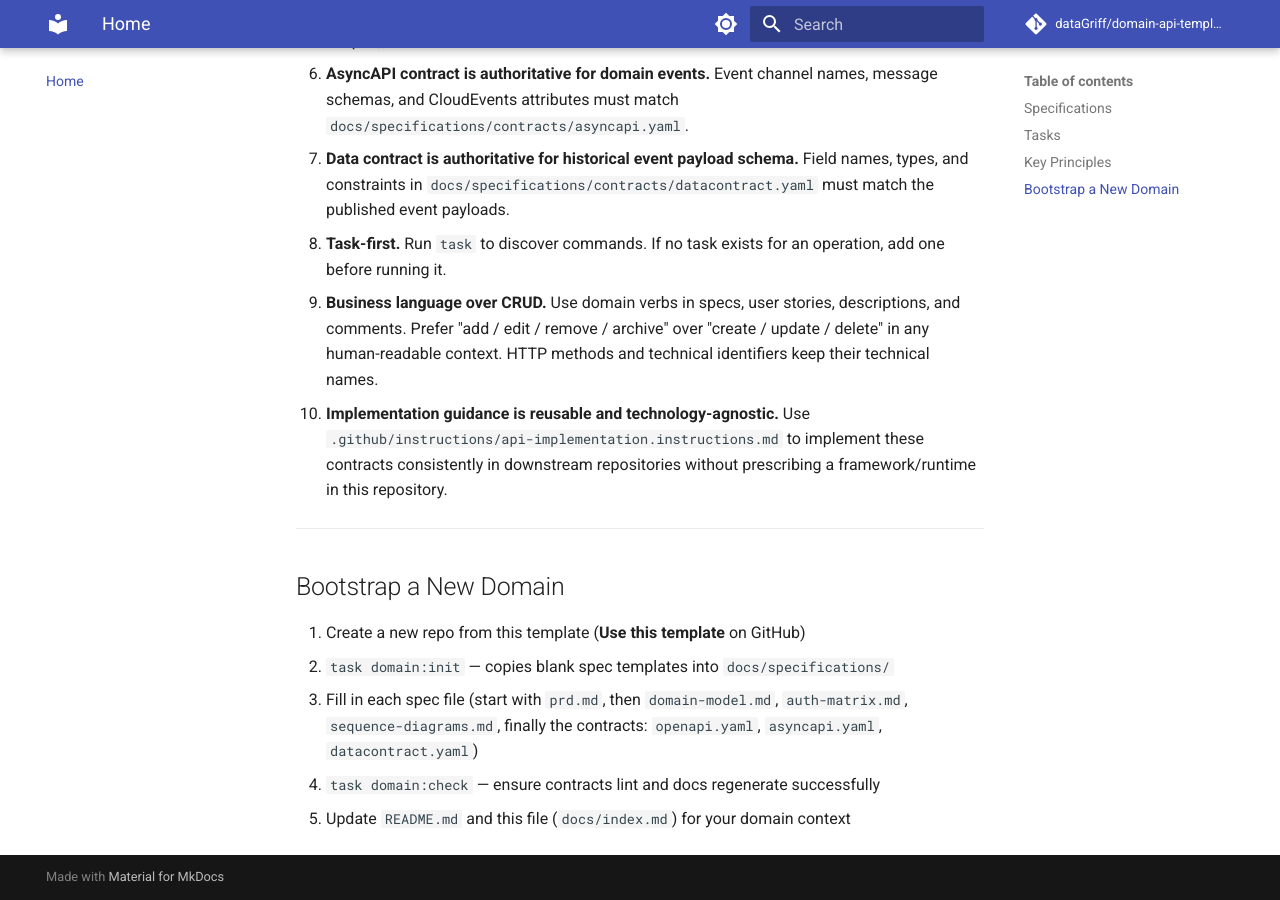
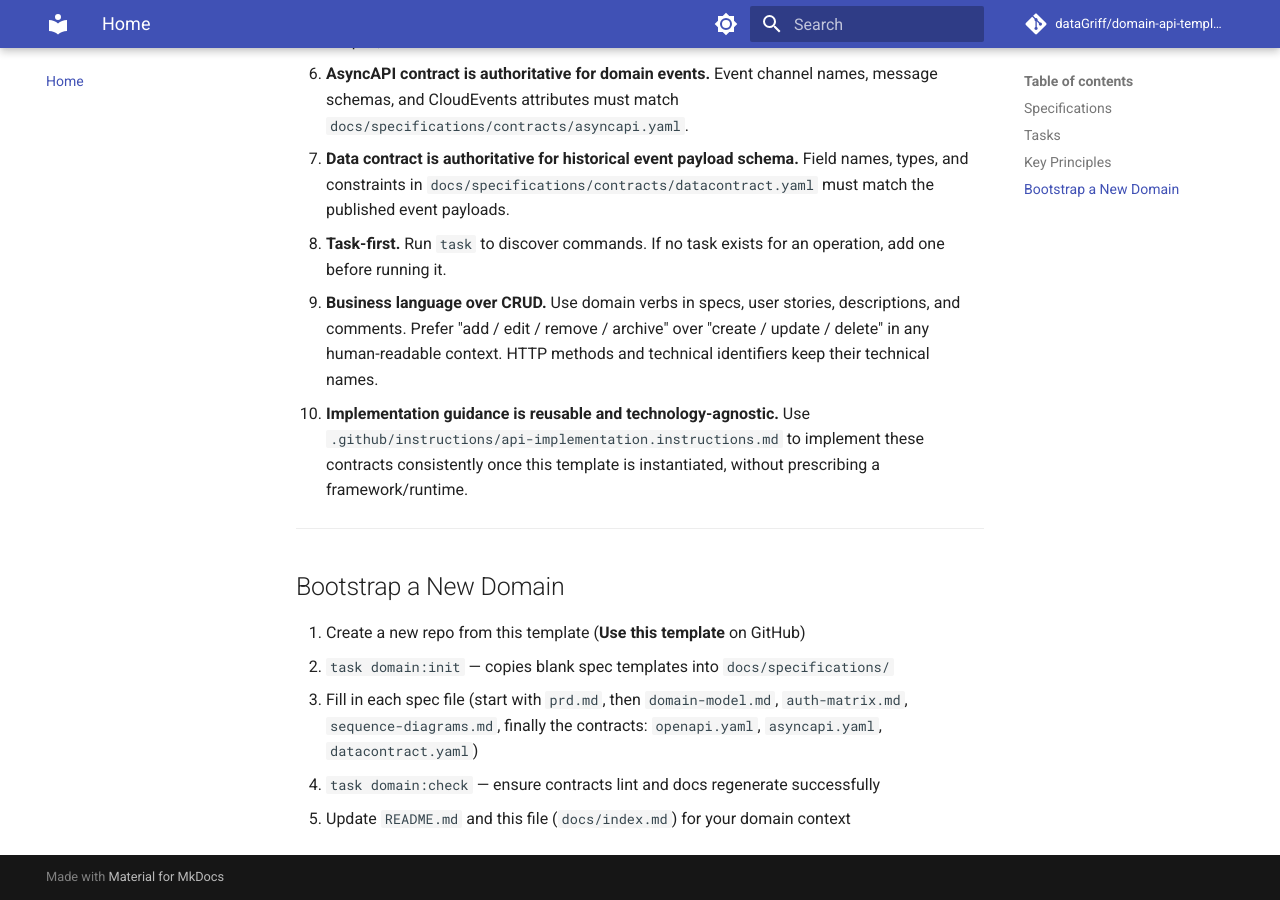
Before and after one commit to dataGriff/domain-api-template, an MkDocs documentation site: the page built from docs/index.md, in a window 1280 px wide and 900 px high, scrolled down 1610 px. Built offline with MkDocs 1.6.1 and Material for MkDocs 9.7.7, drawn with Linux system fonts in a browser that asks for light colours; comment, search, counter and statistics services are not loaded.

Commit message:
docs: clarify template consumption context for implementation guidance
Agent-Logs-Url: https://github.com/dataGriff/domain-api-template/sessions/75d3a954-5119-472b-8f5d-1723862cd144

Co-authored-by: dataGriff <16266964+dataGriff@users.noreply.github.com>

```diff
--- a/docs/index.md
+++ b/docs/index.md
@@ -52,7 +52,7 @@ task docs:serve     # serve this documentation site locally
 7. **Data contract is authoritative for historical event payload schema.** Field names, types, and constraints in `docs/specifications/contracts/datacontract.yaml` must match the published event payloads.
 8. **Task-first.** Run `task` to discover commands. If no task exists for an operation, add one before running it.
 9. **Business language over CRUD.** Use domain verbs in specs, user stories, descriptions, and comments. Prefer "add / edit / remove / archive" over "create / update / delete" in any human-readable context. HTTP methods and technical identifiers keep their technical names.
-10. **Implementation guidance is reusable and technology-agnostic.** Use `.github/instructions/api-implementation.instructions.md` to implement these contracts consistently in downstream repositories without prescribing a framework/runtime in this repository.
+10. **Implementation guidance is reusable and technology-agnostic.** Use `.github/instructions/api-implementation.instructions.md` to implement these contracts consistently once this template is instantiated, without prescribing a framework/runtime.
 
 ---
 
```
Also changed, not shown: AGENTS.md (+1 -1 lines), README.md (+3 -2 lines), .github/instructions/api-implementation.instructions.md, .github/instructions/domain-template.instructions.md.
